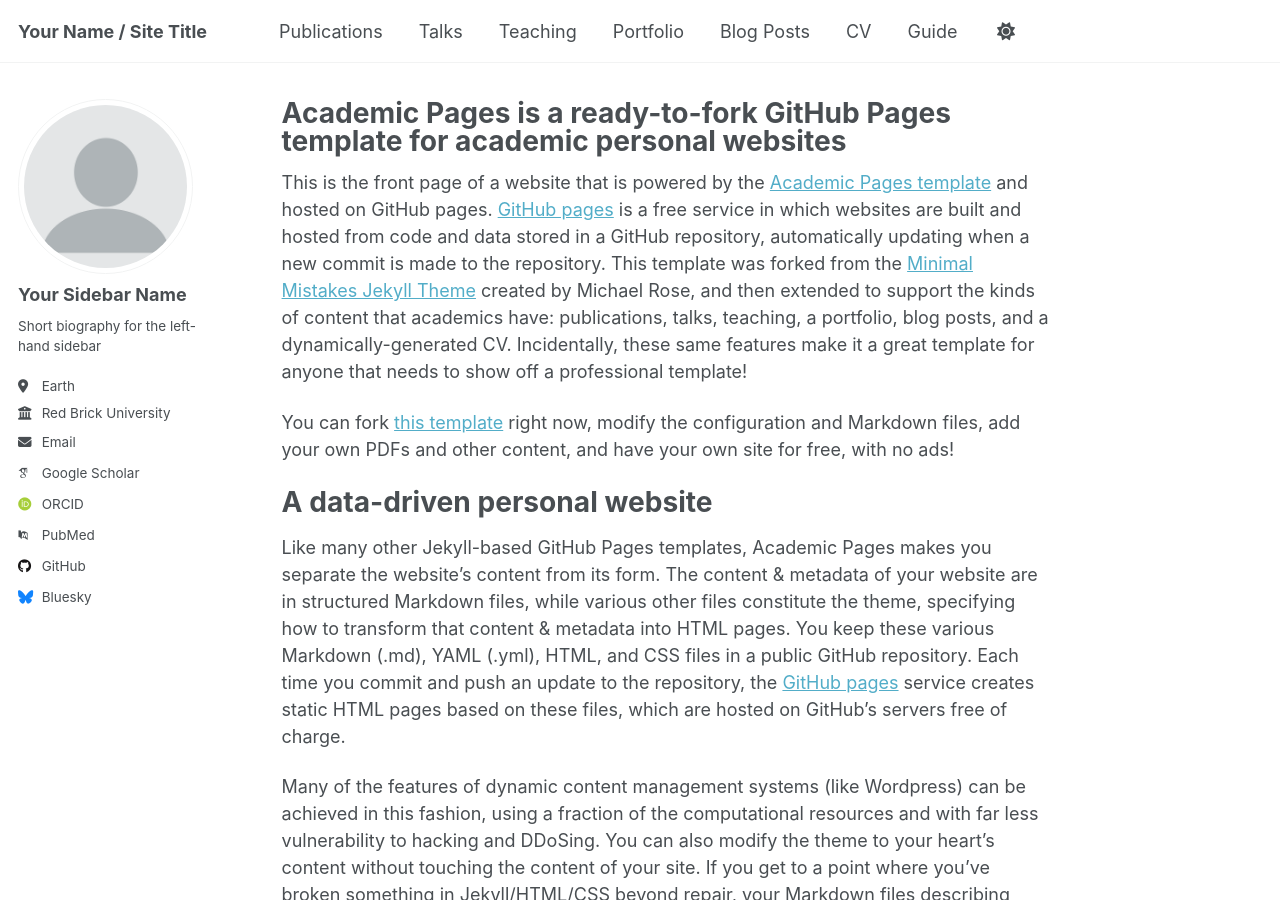
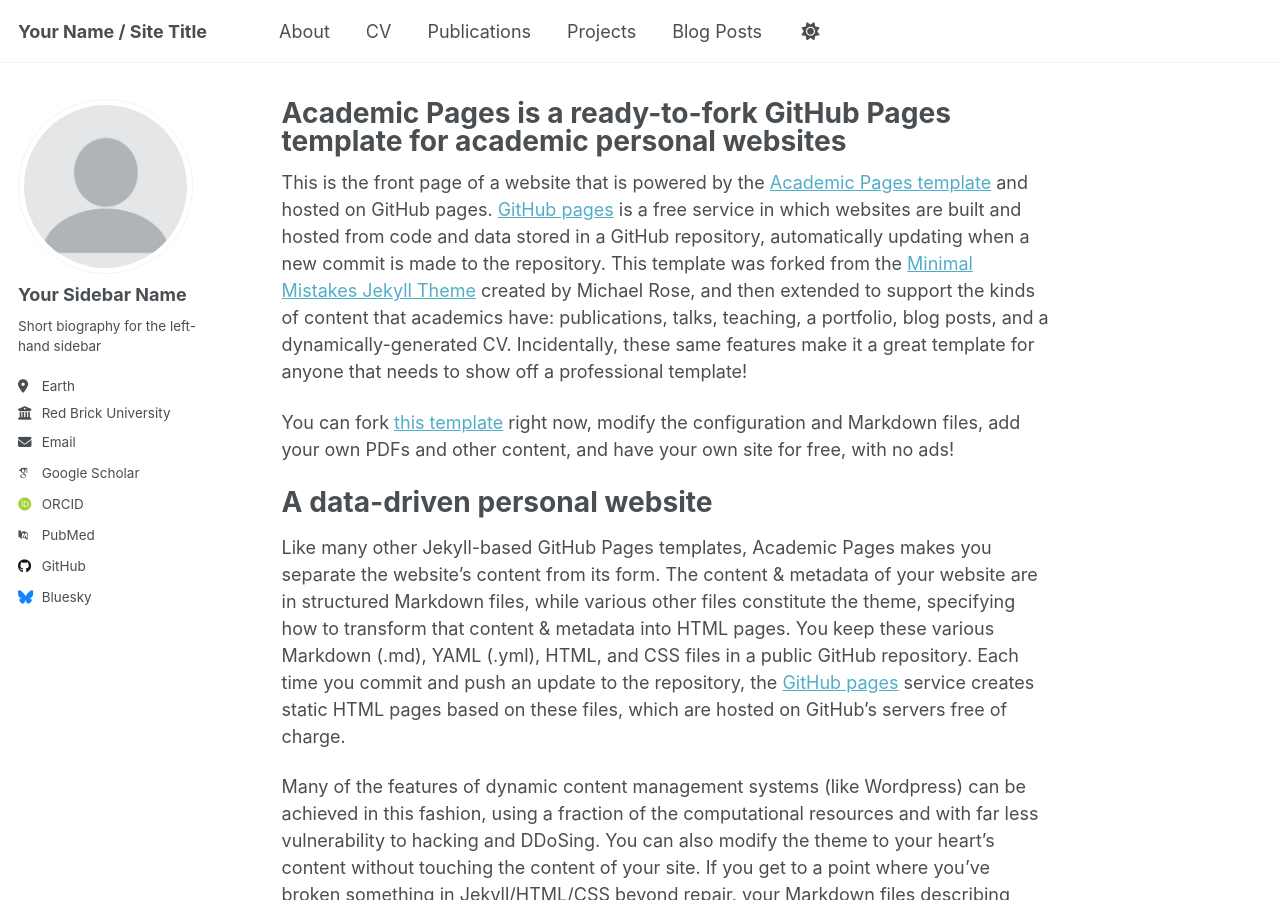
Before and after one commit to gitukungene/gitukungene.github.io, a Jekyll site: the page built from _pages/about.md, in a window 1280 px wide and 900 px high. Built offline with Jekyll 4.4.1, drawn with Linux system fonts in a browser that asks for light colours; some web fonts are replaced; a script that is not in the unit is left out.

Commit message:
Update navigation.yml
Buckets

```diff
--- a/_data/navigation.yml
+++ b/_data/navigation.yml
@@ -8,26 +8,17 @@
 #      Markdown formatted page while the second is generated using JSON.
 
 main:
+  - title: "About"
+    url: /About/
+
+  - title: "CV"
+    url: /CV/
+
   - title: "Publications"
-    url: /publications/
+    url: /Publications/
 
-  - title: "Talks"
-    url: /talks/
-
-  - title: "Teaching"
-    url: /teaching/
-
-  - title: "Portfolio"
-    url: /portfolio/
+  - title: "Projects"
+    url: /projects/
 
   - title: "Blog Posts"
     url: /year-archive/
-
-  - title: "CV"
-    url: /cv/
-
-  # - title: "CV"
-  #   url: /cv-json/
-
-  - title: "Guide"
-    url: /markdown/
```
